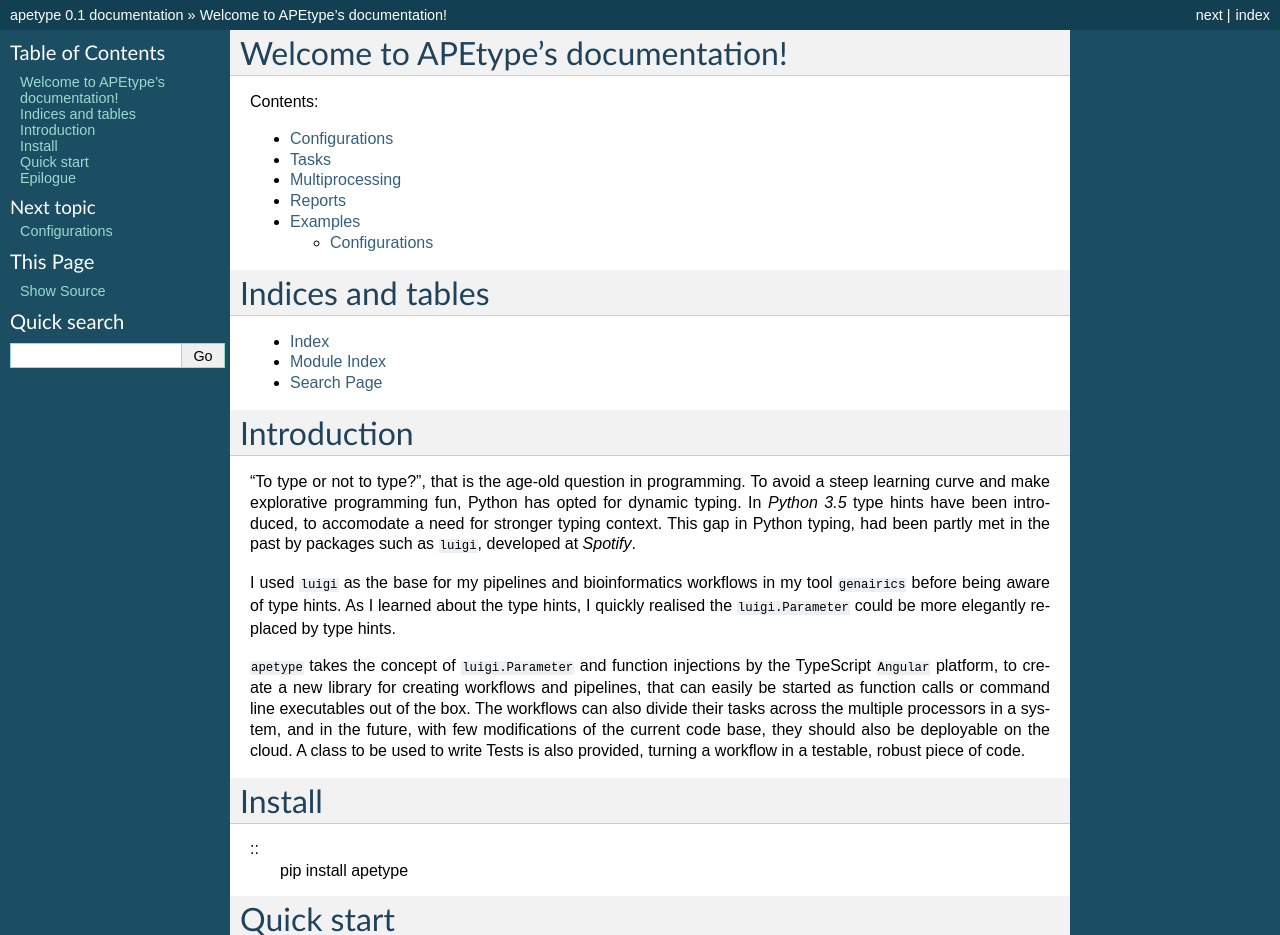
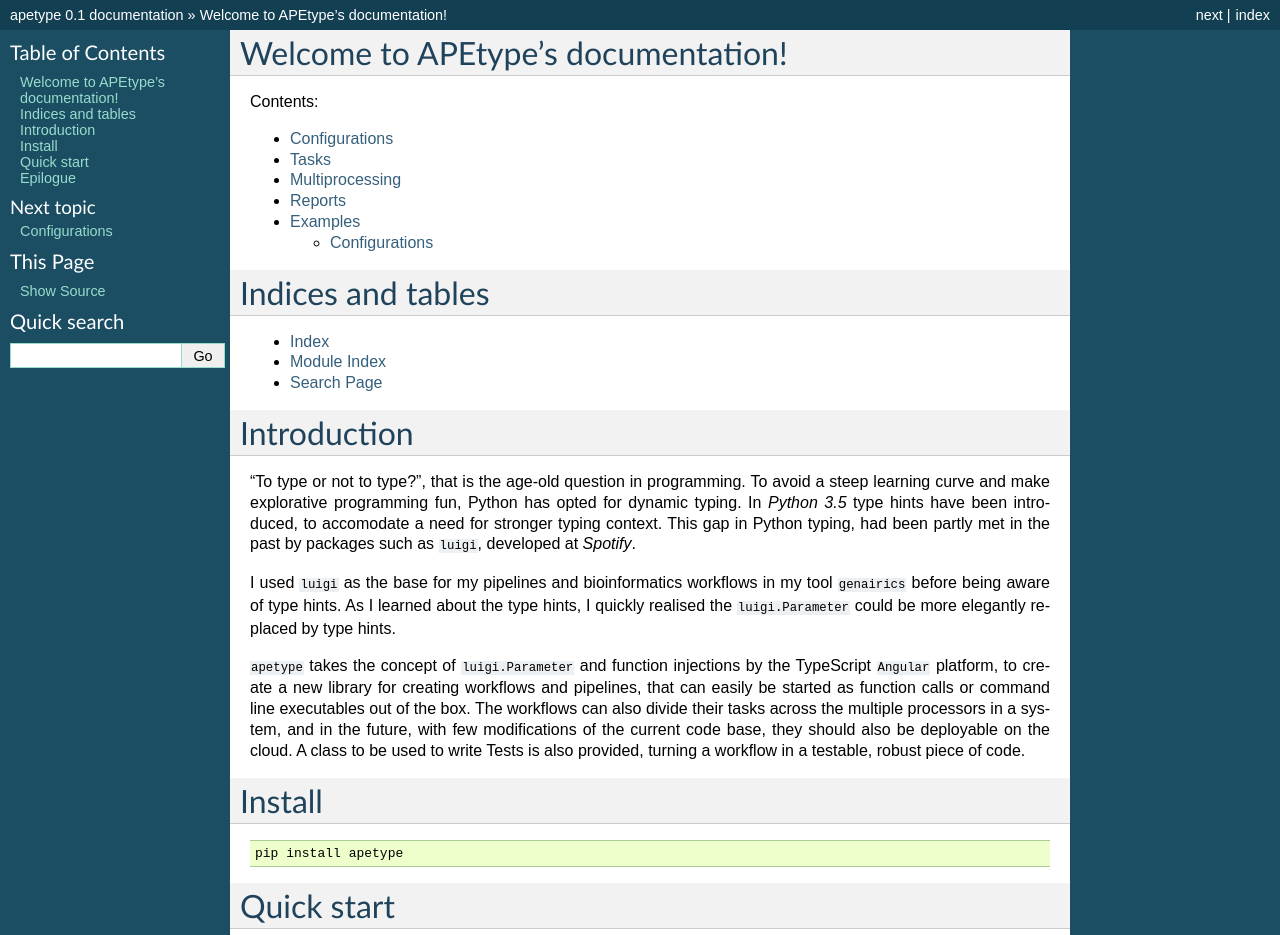
Before and after one commit to dicaso/apetype, a Sphinx documentation site: the page built from docs/index.rst, in a window 1280 px wide, cut to the strip 0-935 px from the top of the page. Built offline with Sphinx 7.4.7, drawn with Linux system fonts in a browser that asks for light colours; pages that are not in the unit, such as notebooks, are missing from menus.

```diff
--- a/docs/index.rst
+++ b/docs/index.rst
@@ -51,9 +51,9 @@ in a testable, robust piece of code.
 
 Install
 =======
+::
 
-::
-    pip install apetype
+   pip install apetype
 
 
 Quick start
```
